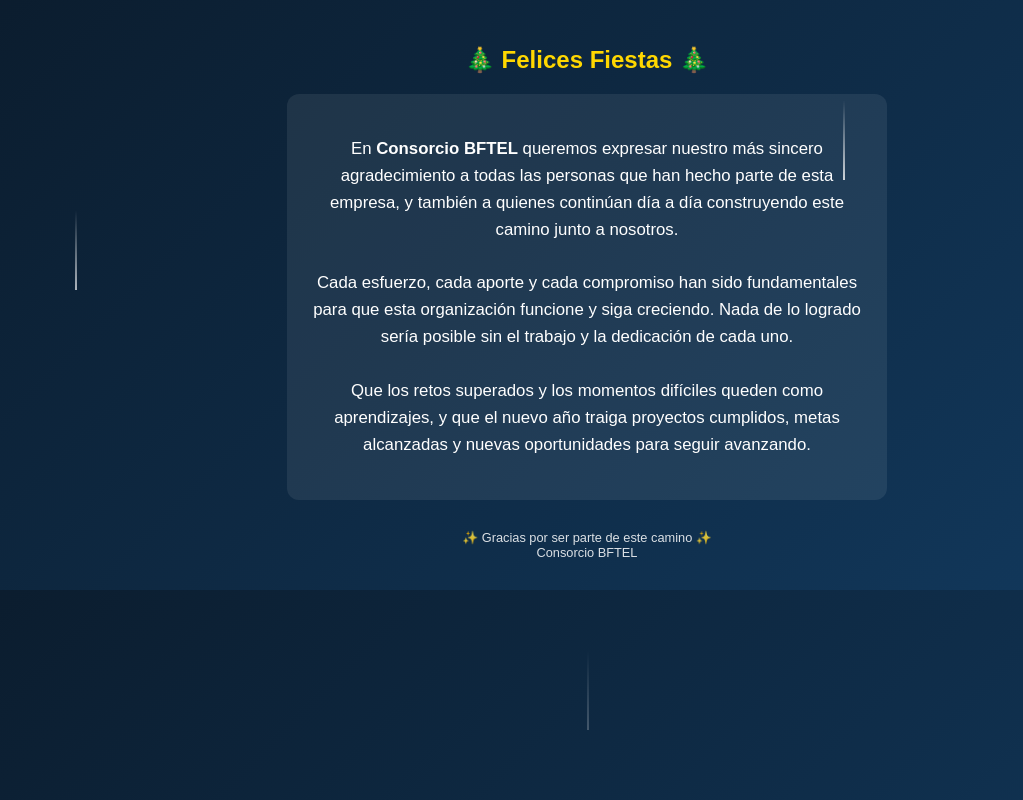
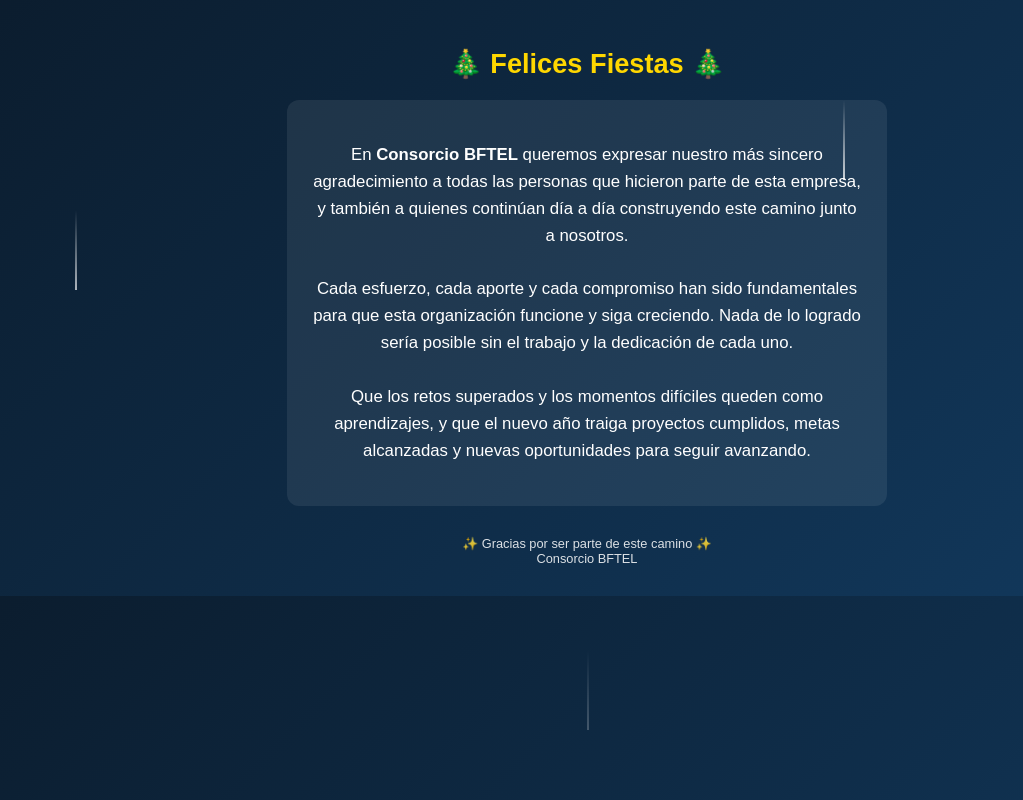
Before and after one commit to willher1984/SALUDO-CONSORCIO, a plain HTML site: page index.html in a window 1280 px wide. Shown: the whole page, without its empty margins (53-1076 px from the left). Drawn offline with Linux system fonts and the light colour scheme.

Commit message:
Update index.html

```diff
--- a/index.html
+++ b/index.html
@@ -31,7 +31,7 @@ body {
 
 h1 {
     color: #ffd700;
-    font-size: 1.5em;
+    font-size: clamp(1.3rem, 4vw, 1.7rem);
     margin-bottom: 15px;
 }
 
@@ -102,7 +102,7 @@ p {
     <div class="card">
         <p>
             En <strong>Consorcio BFTEL</strong> queremos expresar nuestro más sincero agradecimiento
-            a todas las personas que han hecho parte de esta empresa, y también a quienes
+            a todas las personas que hicieron parte de esta empresa, y también a quienes
             continúan día a día construyendo este camino junto a nosotros.<br><br>
 
             Cada esfuerzo, cada aporte y cada compromiso han sido fundamentales para que
```
